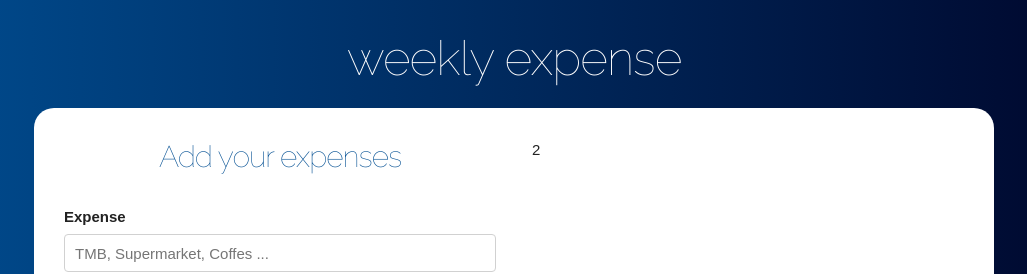
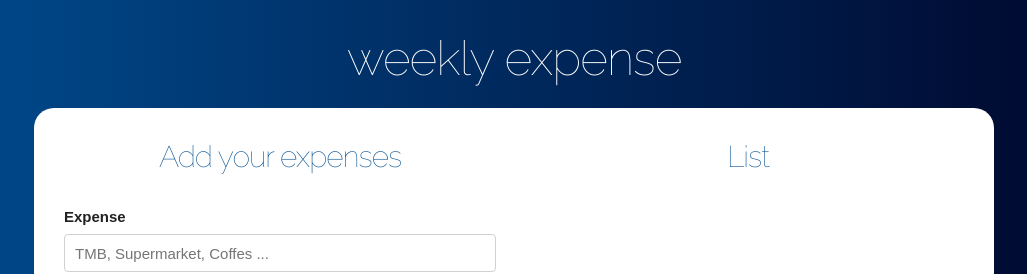
Before and after one commit to elenapiaggio/my-budget-app, a React (Create React App) app: page / in a window 1280 px wide. Both pictures are taken after typing "5" into the empty fields and a click on the input 640 px from the left and 277 px from the top of the page. Shown: the top 274 px of the page, without its empty margins (126-1153 px from the left). Built offline with nearby package versions, Linux system fonts and the light colour scheme.

Commit message:
ADD list component and show list of expensives

```diff
--- a/src/App.js
+++ b/src/App.js
@@ -1,6 +1,7 @@
 import React, { useState } from "react";
 import Form from "./components/Form";
 import FormBudget from "./components/FormBudget";
+import ListBudget from './components/ListBudget';
 
 function App() {
   const [budget, saveBudget] = useState(0);
@@ -34,7 +35,11 @@ function App() {
                   addNewExpensive = {addNewExpensive}
                 />
               </div>
-              <div className="one-half column">2</div>
+              <div className="one-half column">
+                <ListBudget
+                  expensives = {expensives}
+                />
+              </div>
             </div>
           )}
         </div>
--- /dev/null
+++ b/src/components/Expensive.js
@@ -0,0 +1,12 @@
+import React from "react";
+
+const Expensive = ({ expensive }) => (
+  <li className="gastos">
+    <p>
+      {expensive.expensiveName}
+      <span className="gasto">{expensive.quantity}€</span>
+    </p>
+  </li>
+);
+
+export default Expensive;
--- /dev/null
+++ b/src/components/ListBudget.js
@@ -0,0 +1,21 @@
+import React from "react";
+import Expensive from "./Expensive";
+
+const ListBudget = ({ expensives }) => {
+  console.log('aqui los expensives', expensives)
+  return (
+    <div className="gastos-realizados">
+      <h2>List</h2>
+      {
+        expensives.map((expensive) => (
+          <Expensive
+            key={expensive.id}
+            expensive={expensive}
+            />
+        ))
+      }
+    </div>
+  );
+};
+
+export default ListBudget;
```
